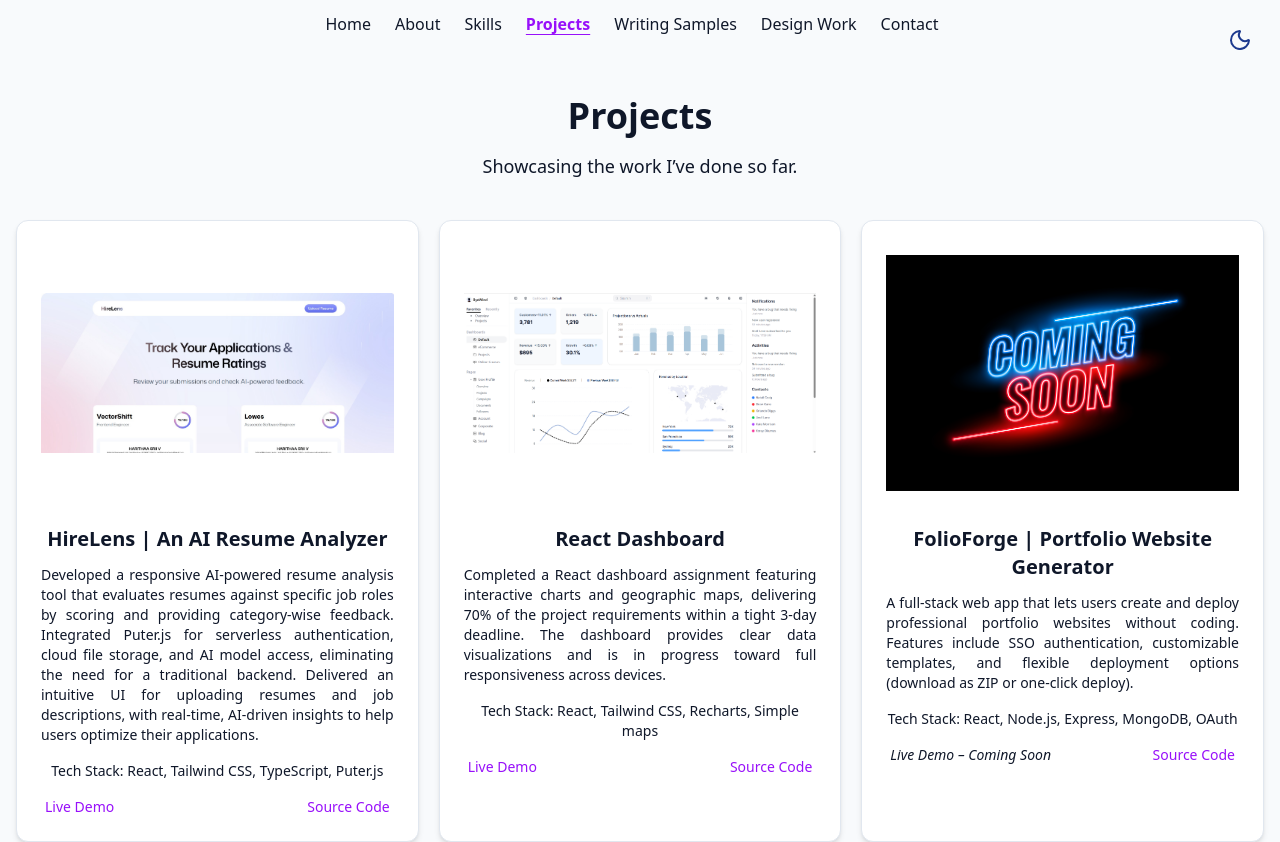
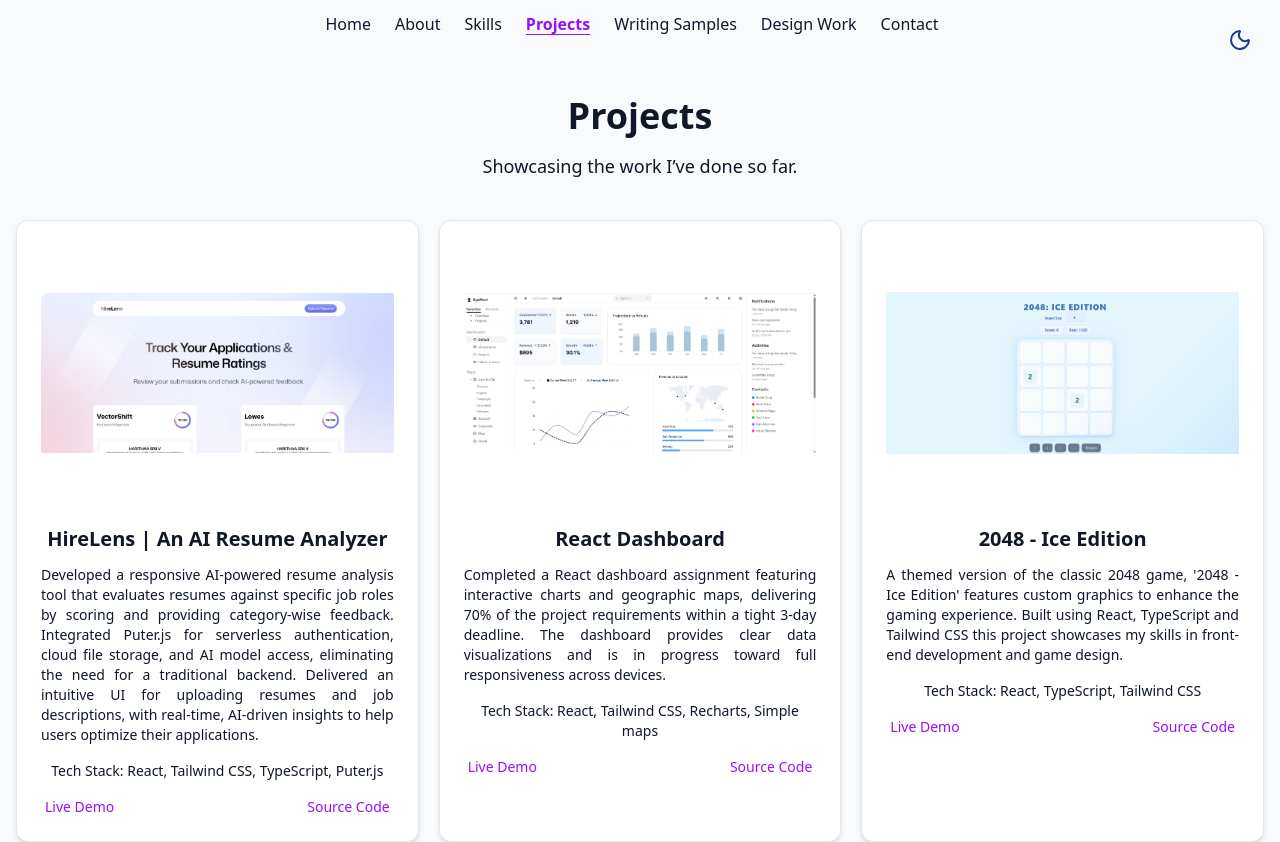
Before and after one commit to harithaa-srii/Portfolio-website, a React (Vite) app: page /projects in a window 1280 px wide. Shown: the top 842 px of the page. Built offline with nearby package versions, Linux system fonts and the light colour scheme.

Commit message:
latest updates

```diff
--- a/src/Pages/Projects.jsx
+++ b/src/Pages/Projects.jsx
@@ -16,6 +16,14 @@ export const Projects = () => {
       image: "/thumbnails/dashboard.png",
       liveLink: "https://harithaasrii-reactdashboard.vercel.app/",
       sourceCode: "https://github.com/harithaa-srii/react-dashboard",
+    },
+    {
+      title:"2048 - Ice Edition",
+      description:"A themed version of the classic 2048 game, '2048 - Ice Edition' features custom graphics to enhance the gaming experience. Built using React, TypeScript and Tailwind CSS this project showcases my skills in front-end development and game design.",
+      techStack: ["React", "TypeScript", "Tailwind CSS"],
+      image: "/thumbnails/2048.png",
+      liveLink: "https://2048-game-ice-edition.vercel.app/",
+      sourceCode: "https://github.com/harithaa-srii/2048-game"
     },
      {
       title:"FolioForge | Portfolio Website Generator",
```
Also changed, not shown: public/thumbnails/2048.png (added), 1 other file (tests, documents, lock files or other folders).
